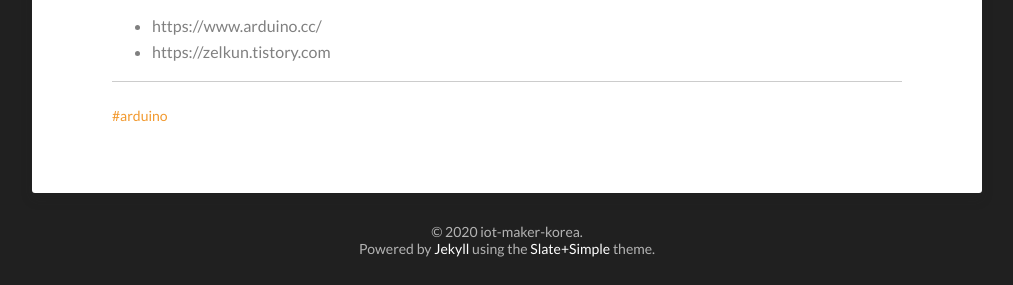
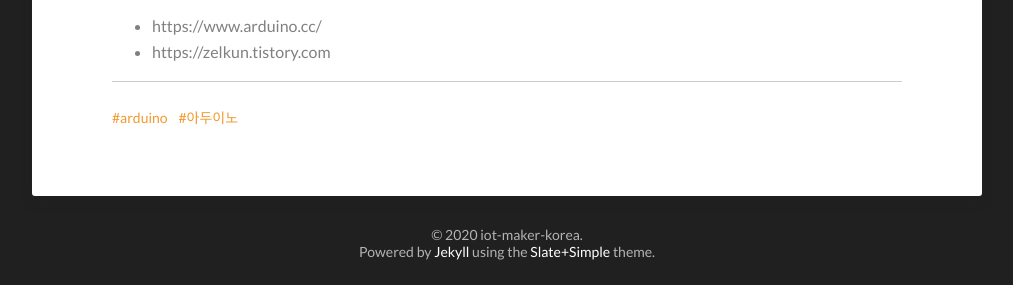
Before and after one commit to iot-maker-korea/blog_old, a Jekyll site: the page built from _posts/embedded/Arduino/2020-05-31-Basic.md, in a window 1280 px wide and 900 px high, scrolled down 2272 px. Shown: the part 612-897 px from the top of the window, without its empty margins (133-1146 px from the left). Built offline with Jekyll 4.4.1, drawn with Linux system fonts in a browser that asks for light colours.

Commit message:
Update 2020-05-31-Basic.md

```diff
--- a/_posts/embedded/Arduino/2020-05-31-Basic.md
+++ b/_posts/embedded/Arduino/2020-05-31-Basic.md
@@ -3,7 +3,9 @@ layout: post
 title: Arduino Basic
 comments: true
 category: [Arduino]
-tags: [arduino]
+tags:
+  - [arduino]
+  - [아두이노]
 ---
 
 # 첫주 학습내용
```
